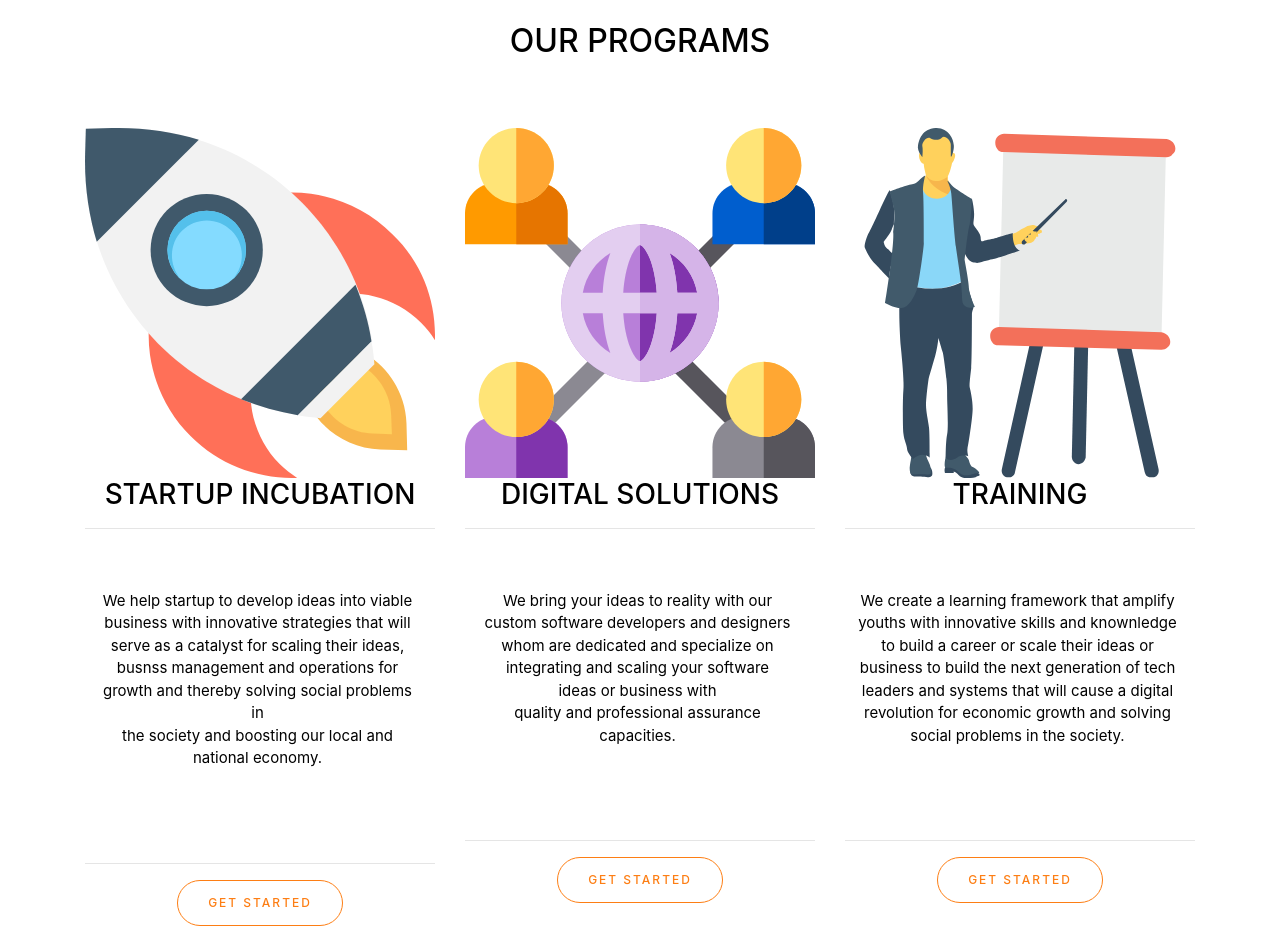
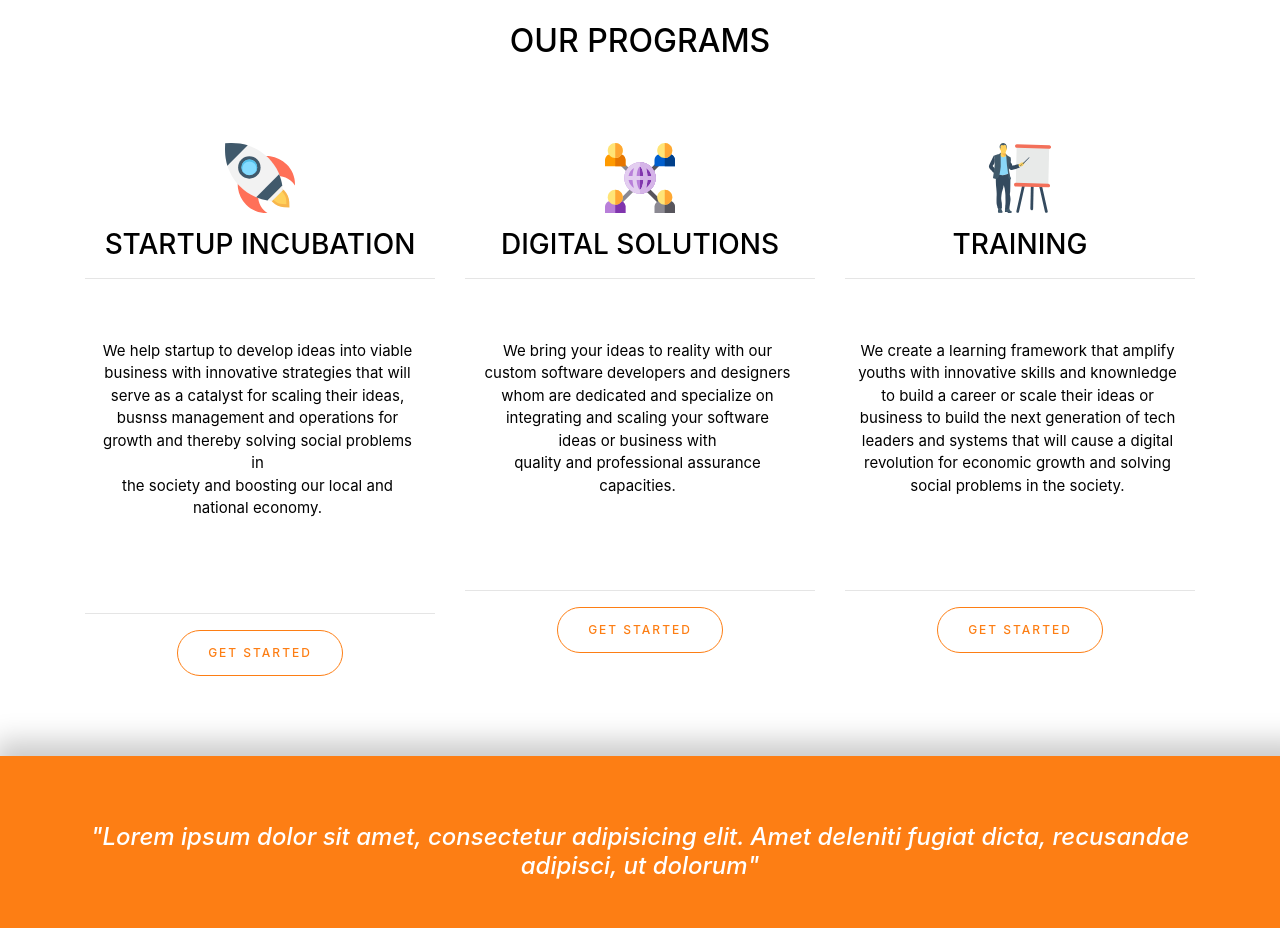
Before and after one commit to ctrektechhub/ctrekhub-brand-proj, a plain HTML site: page index.html in a window 1280 px wide. Shown: the part 1800-2728 px from the top of the page. Drawn offline with Linux system fonts and the light colour scheme; animation ran at ten frames a second.

Commit message:
Change id selector "#prog" to class selector ".prog"

```diff
--- a/css/style.css
+++ b/css/style.css
@@ -238,7 +238,7 @@ overflow: hidden!important;
   color: #000;
 }
 
-#prog img{
+.prog img{
   height: 100px;
   width: 100px;
   padding: 15px;
```
